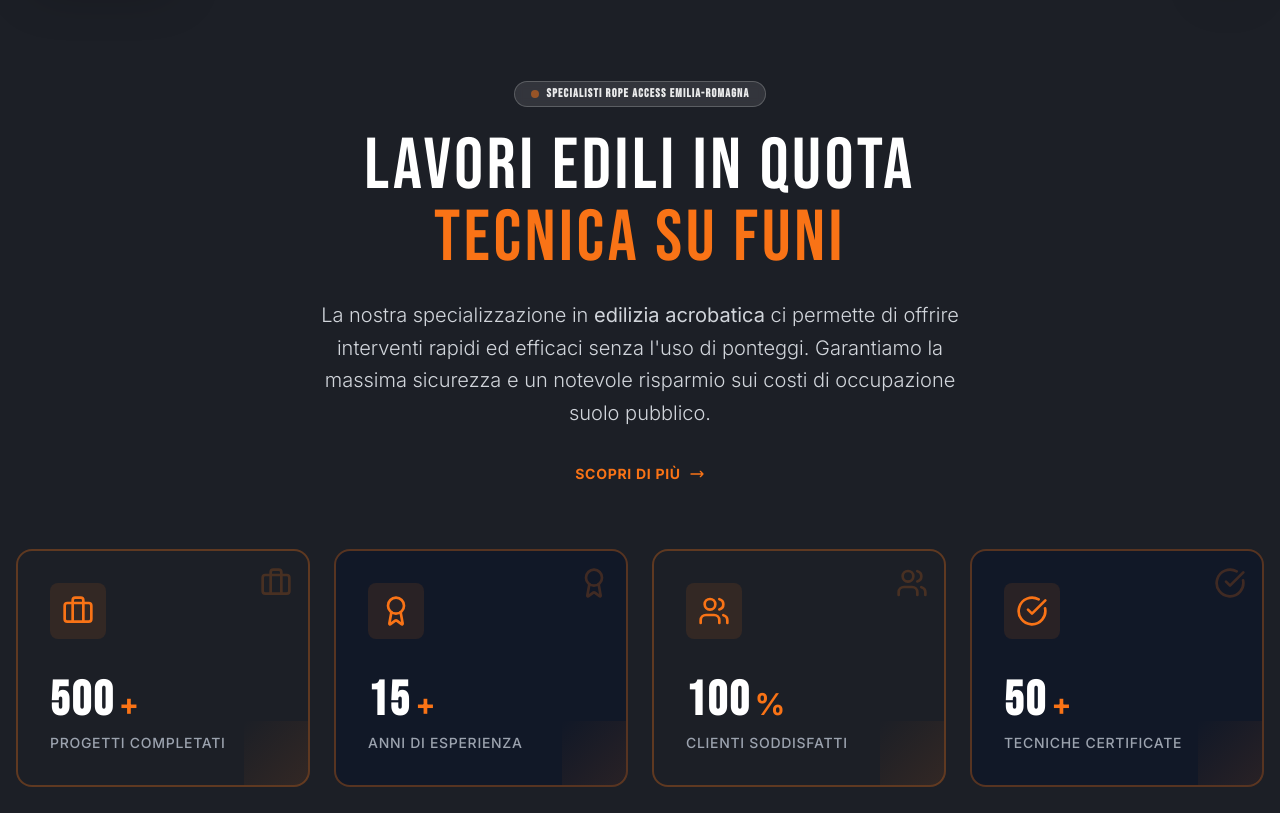
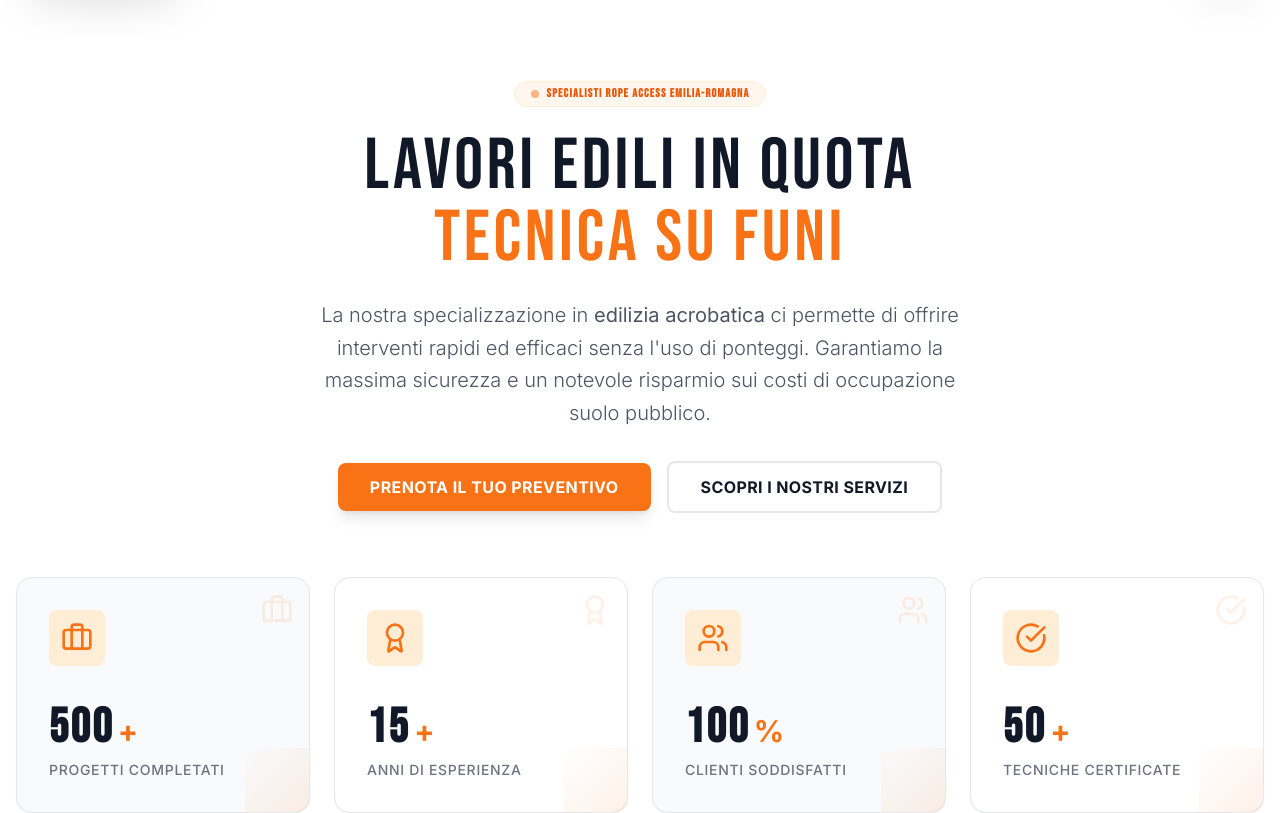
Before and after one commit to infopatrickautomation-wq/infopatrickautomation-wq-s-Org, a React (Vite) app: page / in a window 1280 px wide. Shown: the part 800-1613 px from the top of the page. Built offline with nearby package versions, Linux system fonts and the light colour scheme.

Commit message:
feat: switch intro stats to light theme with new CTAs

```diff
--- a/components/IntroStats.tsx
+++ b/components/IntroStats.tsx
@@ -102,34 +102,44 @@ const IntroStats: React.FC = () => {
     return (
         <section
             ref={sectionRef}
-            className="py-20 bg-[#1C1F26] text-white relative overflow-hidden"
+            className="py-20 bg-white text-gray-900 relative overflow-hidden"
         >
             <div className="container mx-auto px-4">
                 {/* Header Content */}
                 <div className={`max-w-4xl mx-auto text-center mb-16 transition-all duration-1000 transform ${isVisible ? 'translate-y-0 opacity-100' : 'translate-y-10 opacity-0'}`}>
-                    <div className="inline-block bg-white/10 backdrop-blur-sm border border-white/20 px-4 py-1 rounded-full mb-6">
+                    <div className="inline-block bg-orange-50 border border-orange-100 px-4 py-1 rounded-full mb-6">
                         <div className="flex items-center space-x-2">
                             <span className="w-2 h-2 bg-orange-500 rounded-full animate-pulse"></span>
-                            <span className="text-xs font-bold tracking-widest uppercase text-white/90 font-heading">
+                            <span className="text-xs font-bold tracking-widest uppercase text-orange-600 font-heading">
                                 Specialisti Rope Access Emilia-Romagna
                             </span>
                         </div>
                     </div>
 
-                    <h2 className="text-5xl md:text-7xl font-heading uppercase leading-tight mb-6">
+                    <h2 className="text-5xl md:text-7xl font-heading uppercase leading-tight mb-6 text-gray-900">
                         Lavori Edili in Quota <br />
                         <span className="text-orange-500">Tecnica su Funi</span>
                     </h2>
 
-                    <p className="text-xl text-gray-300 max-w-2xl mx-auto font-light leading-relaxed mb-8">
+                    <p className="text-xl text-gray-600 max-w-2xl mx-auto font-light leading-relaxed mb-8">
                         La nostra specializzazione in <strong>edilizia acrobatica</strong> ci permette di offrire interventi rapidi ed efficaci senza l'uso di ponteggi.
                         Garantiamo la massima sicurezza e un notevole risparmio sui costi di occupazione suolo pubblico.
                     </p>
 
-                    <a href="#chi-siamo" className="inline-flex items-center text-orange-500 font-bold tracking-wider uppercase text-sm hover:text-white transition-colors group">
-                        Scopri di più
-                        <svg className="w-4 h-4 ml-2 transform group-hover:translate-x-1 transition-transform" fill="none" stroke="currentColor" viewBox="0 0 24 24"><path strokeLinecap="round" strokeLinejoin="round" strokeWidth="2" d="M17 8l4 4m0 0l-4 4m4-4H3" /></svg>
-                    </a>
+                    <div className="flex flex-col sm:flex-row items-center justify-center gap-4">
+                        <a
+                            href="#preventivo"
+                            className="px-8 py-3 bg-orange-500 text-white font-bold rounded-lg hover:bg-orange-600 transition-colors shadow-lg hover:shadow-orange-500/30 uppercase tracking-wide"
+                        >
+                            Prenota il tuo preventivo
+                        </a>
+                        <a
+                            href="#servizi"
+                            className="px-8 py-3 bg-white text-gray-900 border-2 border-gray-200 font-bold rounded-lg hover:border-orange-500 hover:text-orange-500 transition-colors uppercase tracking-wide"
+                        >
+                            Scopri i nostri servizi
+                        </a>
+                    </div>
                 </div>
 
                 {/* Stats Grid */}
@@ -138,34 +148,35 @@ const IntroStats: React.FC = () => {
                         <div
                             key={stat.id}
                             className={`
-                relative group p-8 rounded-2xl border-2 border-orange-500/30 hover:border-orange-500
+                relative group p-8 rounded-2xl border border-gray-200 hover:border-orange-500
                 transition-all duration-500 transform hover:-translate-y-2
-                ${index % 2 === 0 ? 'bg-[#1C1F26]' : 'bg-[#111827]'}
+                ${index % 2 === 0 ? 'bg-gray-50' : 'bg-white'}
                 ${isVisible ? 'opacity-100 translate-y-0' : 'opacity-0 translate-y-10'}
+                shadow-sm hover:shadow-xl
               `}
                             style={{ transitionDelay: `${index * 200}ms` }}
                         >
-                            <div className="absolute top-0 right-0 p-4 opacity-20 group-hover:opacity-100 transition-opacity duration-300 transform group-hover:scale-110">
+                            <div className="absolute top-0 right-0 p-4 opacity-10 group-hover:opacity-100 transition-opacity duration-300 transform group-hover:scale-110">
                                 {stat.icon}
                             </div>
 
                             <div className="flex flex-col h-full justify-between relative z-10">
                                 <div className="mb-4">
-                                    <span className="inline-block p-3 rounded-lg bg-orange-500/10 text-orange-500 mb-4">
+                                    <span className="inline-block p-3 rounded-lg bg-orange-100 text-orange-500 mb-4">
                                         {stat.icon}
                                     </span>
                                 </div>
 
                                 <div>
                                     <div className="flex items-baseline space-x-1 mb-2">
-                                        <span className="text-5xl font-bold font-heading text-white">
+                                        <span className="text-5xl font-bold font-heading text-gray-900">
                                             {counts[index]}
                                         </span>
                                         <span className="text-3xl font-bold text-orange-500">
                                             {stat.suffix}
                                         </span>
                                     </div>
-                                    <p className="text-gray-400 font-medium uppercase tracking-wider text-sm">
+                                    <p className="text-gray-500 font-medium uppercase tracking-wider text-sm">
                                         {stat.label}
                                     </p>
                                 </div>
```
